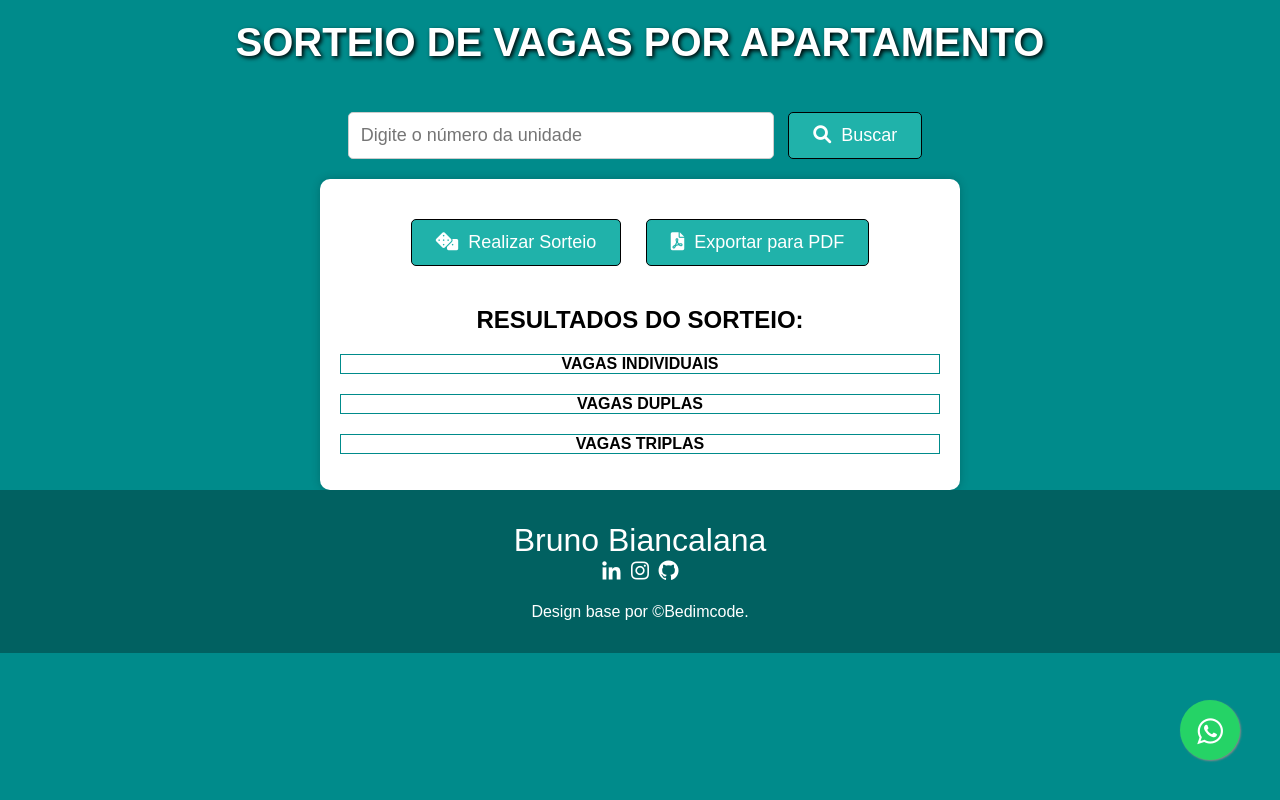
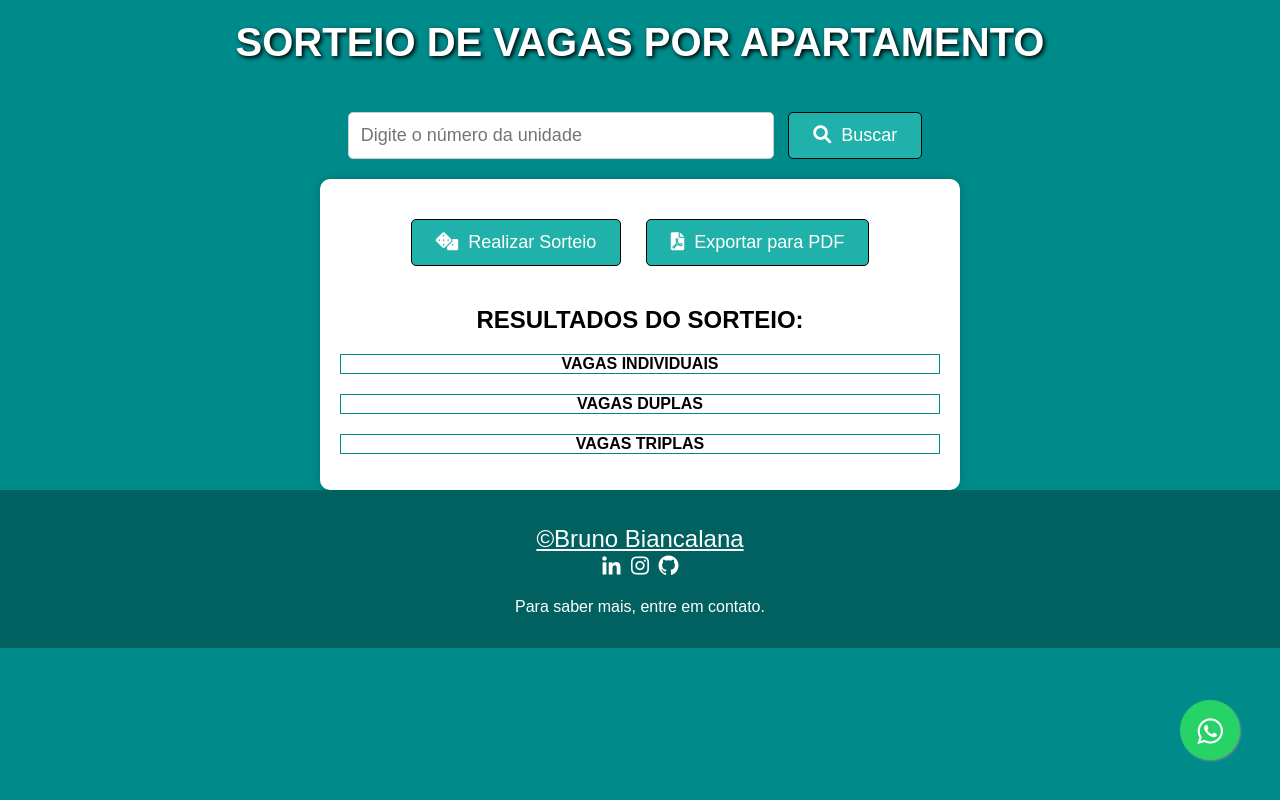
Before and after one commit to bruno-biancalana/condominio_v01.2, a plain HTML site: page index.html in a window 1280 px wide. Drawn offline with nearby package versions, Linux system fonts and the light colour scheme.

Commit message:
ajuste de rodapé + texto do whatsapp

```diff
--- a/assets/style.css
+++ b/assets/style.css
@@ -125,8 +125,9 @@ li:nth-child(even) {
     padding: 2rem 0;
   }
 
+
   .footer__title {
-    font-size: 2rem;
+    font-size: 1.7rem;
     margin-bottom: var(--mb-4);
     margin-top: 0rem;
   }
--- a/index.html
+++ b/index.html
@@ -47,7 +47,7 @@
     </div>
     <!--===== FOOTER =====-->
 	<footer class="footer">
-		<p class="footer__title">Bruno Biancalana</p>
+		<p class="footer__title"><a href="https://bruno-biancalana-dev.netlify.app/" target="_blank" class="footer__icon">&#169;Bruno Biancalana</p>
 		<div class="footer__social">
             <a href="https://www.linkedin.com/in/bruno-biancalana-a828b5182" target="_blank"
             class="footer__icon"><i class='bx bxl-linkedin'></i></a>
@@ -55,11 +55,11 @@
 					class='bx bxl-instagram'></i></a>
 			<a href="https://github.com/bruno-biancalana" target="_blank" class="footer__icon"><i
 					class='bx bxl-github'></i></a>
-                    <p class="footer__copy"> Design base por &#169;Bedimcode.</p>
+                    <p class="footer__copy"> Para saber mais, entre em contato.</p>
 
 			<!--=====### API WHATSAPP ###=====-->
 			<link rel="stylesheet" href="https://maxcdn.bootstrapcdn.com/font-awesome/4.5.0/css/font-awesome.min.css">
-			<a href="https://wa.me/5511953656061?text=Olá!%20vi%20seu%20portifólio" style="position:fixed;width:60px;height:60px;bottom:40px;right:40px;background-color:#25d366;color:#FFF;border-radius:50px;text-align:center;font-size:30px;box-shadow: 1px 1px 2px #888;
+			<a href="https://wa.me/5511953656061?text=Olá!%20Vi%20seu%20projeto%20do%20sorteio%20de%20vagas" style="position:fixed;width:60px;height:60px;bottom:40px;right:40px;background-color:#25d366;color:#FFF;border-radius:50px;text-align:center;font-size:30px;box-shadow: 1px 1px 2px #888;
   z-index:1000;" target="_blank">
 				<i style="margin-top:16px" class="fa fa-whatsapp"></i>
 			</a>
```
